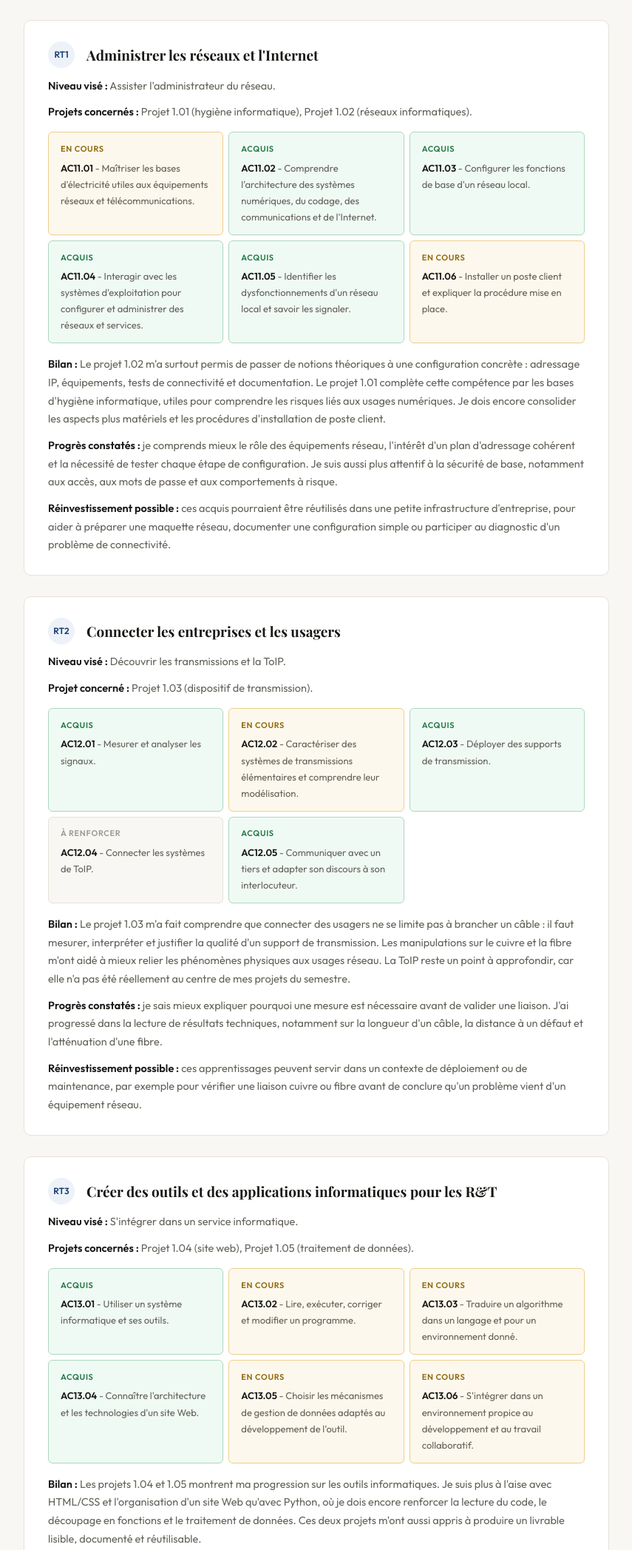
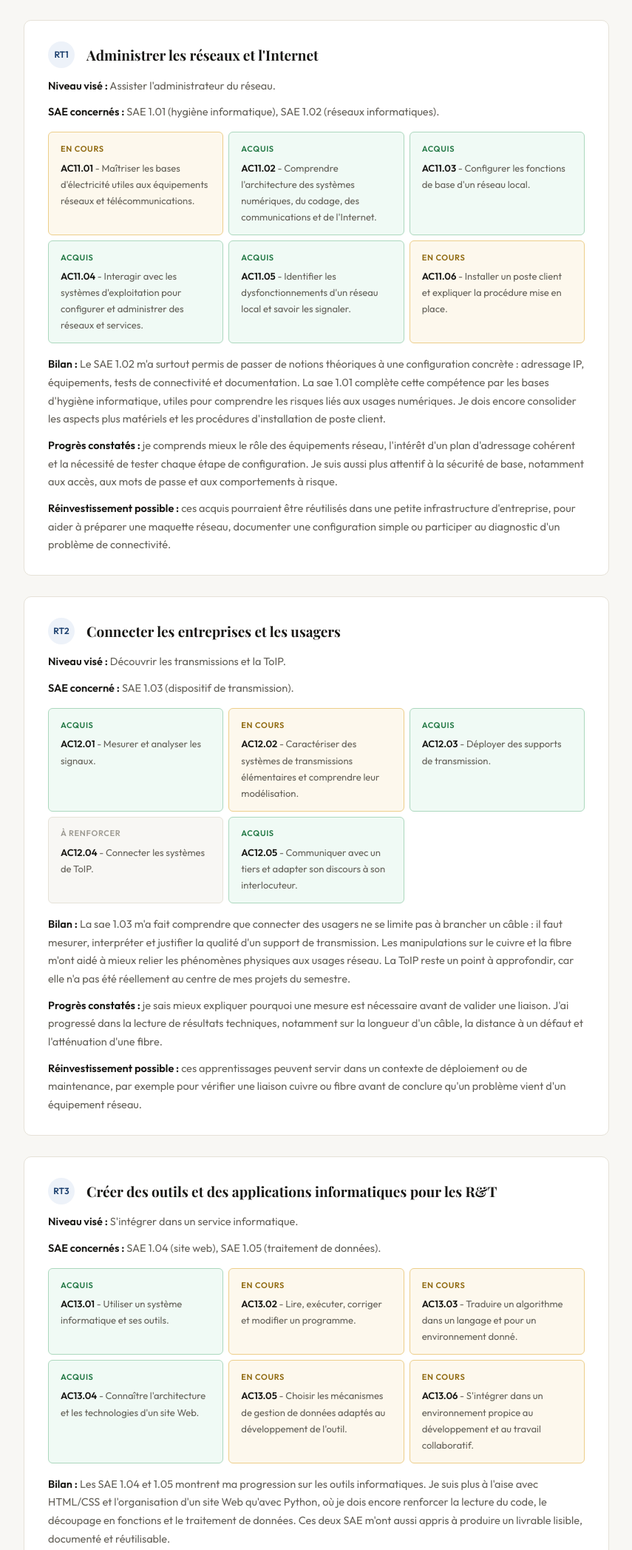
Before and after one commit to Shuyark/Portfolio, a plain HTML site: page site/bilan.html in a window 1280 px wide. Shown: the part 240-2335 px from the top of the page at 74% size, without its empty margins (212-1067 px from the left). Drawn offline with nearby package versions, Linux system fonts and the light colour scheme; a web font is replaced by a local one.

Commit message:
Update portfolio content

```diff
--- a/site/bilan.html
+++ b/site/bilan.html
@@ -36,7 +36,7 @@
           <h2>Administrer les réseaux et l'Internet</h2>
         </div>
         <p><strong>Niveau visé :</strong> Assister l'administrateur du réseau.</p>
-        <p><strong>Projets concernés :</strong> Projet 1.01 (hygiène informatique), Projet 1.02 (réseaux informatiques).</p>
+        <p><strong>SAE concernés :</strong> SAE 1.01 (hygiène informatique), SAE 1.02 (réseaux informatiques).</p>
         <div class="ac-grid">
           <div class="ac-card ac-card--progress">
             <span class="ac-status">En cours</span>
@@ -63,7 +63,7 @@
             <p><strong>AC11.06</strong> - Installer un poste client et expliquer la procédure mise en place.</p>
           </div>
         </div>
-        <p style="margin-top:1rem;"><strong>Bilan :</strong> Le projet 1.02 m'a surtout permis de passer de notions théoriques à une configuration concrète : adressage IP, équipements, tests de connectivité et documentation. Le projet 1.01 complète cette compétence par les bases d'hygiène informatique, utiles pour comprendre les risques liés aux usages numériques. Je dois encore consolider les aspects plus matériels et les procédures d'installation de poste client.</p>
+        <p style="margin-top:1rem;"><strong>Bilan :</strong> Le SAE 1.02 m'a surtout permis de passer de notions théoriques à une configuration concrète : adressage IP, équipements, tests de connectivité et documentation. La sae 1.01 complète cette compétence par les bases d'hygiène informatique, utiles pour comprendre les risques liés aux usages numériques. Je dois encore consolider les aspects plus matériels et les procédures d'installation de poste client.</p>
         <p><strong>Progrès constatés :</strong> je comprends mieux le rôle des équipements réseau, l'intérêt d'un plan d'adressage cohérent et la nécessité de tester chaque étape de configuration. Je suis aussi plus attentif à la sécurité de base, notamment aux accès, aux mots de passe et aux comportements à risque.</p>
         <p><strong>Réinvestissement possible :</strong> ces acquis pourraient être réutilisés dans une petite infrastructure d'entreprise, pour aider à préparer une maquette réseau, documenter une configuration simple ou participer au diagnostic d'un problème de connectivité.</p>
       </section>
@@ -74,7 +74,7 @@
           <h2>Connecter les entreprises et les usagers</h2>
         </div>
         <p><strong>Niveau visé :</strong> Découvrir les transmissions et la ToIP.</p>
-        <p><strong>Projet concerné :</strong> Projet 1.03 (dispositif de transmission).</p>
+        <p><strong>SAE concerné :</strong> SAE 1.03 (dispositif de transmission).</p>
         <div class="ac-grid">
           <div class="ac-card ac-card--ok">
             <span class="ac-status">Acquis</span>
@@ -97,7 +97,7 @@
             <p><strong>AC12.05</strong> - Communiquer avec un tiers et adapter son discours à son interlocuteur.</p>
           </div>
         </div>
-        <p style="margin-top:1rem;"><strong>Bilan :</strong> Le projet 1.03 m'a fait comprendre que connecter des usagers ne se limite pas à brancher un câble : il faut mesurer, interpréter et justifier la qualité d'un support de transmission. Les manipulations sur le cuivre et la fibre m'ont aidé à mieux relier les phénomènes physiques aux usages réseau. La ToIP reste un point à approfondir, car elle n'a pas été réellement au centre de mes projets du semestre.</p>
+        <p style="margin-top:1rem;"><strong>Bilan :</strong> La sae 1.03 m'a fait comprendre que connecter des usagers ne se limite pas à brancher un câble : il faut mesurer, interpréter et justifier la qualité d'un support de transmission. Les manipulations sur le cuivre et la fibre m'ont aidé à mieux relier les phénomènes physiques aux usages réseau. La ToIP reste un point à approfondir, car elle n'a pas été réellement au centre de mes projets du semestre.</p>
         <p><strong>Progrès constatés :</strong> je sais mieux expliquer pourquoi une mesure est nécessaire avant de valider une liaison. J'ai progressé dans la lecture de résultats techniques, notamment sur la longueur d'un câble, la distance à un défaut et l'atténuation d'une fibre.</p>
         <p><strong>Réinvestissement possible :</strong> ces apprentissages peuvent servir dans un contexte de déploiement ou de maintenance, par exemple pour vérifier une liaison cuivre ou fibre avant de conclure qu'un problème vient d'un équipement réseau.</p>
       </section>
@@ -108,7 +108,7 @@
           <h2>Créer des outils et des applications informatiques pour les R&T</h2>
         </div>
         <p><strong>Niveau visé :</strong> S'intégrer dans un service informatique.</p>
-        <p><strong>Projets concernés :</strong> Projet 1.04 (site web), Projet 1.05 (traitement de données).</p>
+        <p><strong>SAE concernés :</strong> SAE 1.04 (site web), SAE 1.05 (traitement de données).</p>
         <div class="ac-grid">
           <div class="ac-card ac-card--ok">
             <span class="ac-status">Acquis</span>
@@ -135,7 +135,7 @@
             <p><strong>AC13.06</strong> - S'intégrer dans un environnement propice au développement et au travail collaboratif.</p>
           </div>
         </div>
-        <p style="margin-top:1rem;"><strong>Bilan :</strong> Les projets 1.04 et 1.05 montrent ma progression sur les outils informatiques. Je suis plus à l'aise avec HTML/CSS et l'organisation d'un site Web qu'avec Python, où je dois encore renforcer la lecture du code, le découpage en fonctions et le traitement de données. Ces deux projets m'ont aussi appris à produire un livrable lisible, documenté et réutilisable.</p>
+        <p style="margin-top:1rem;"><strong>Bilan :</strong> Les SAE 1.04 et 1.05 montrent ma progression sur les outils informatiques. Je suis plus à l'aise avec HTML/CSS et l'organisation d'un site Web qu'avec Python, où je dois encore renforcer la lecture du code, le découpage en fonctions et le traitement de données. Ces deux SAE m'ont aussi appris à produire un livrable lisible, documenté et réutilisable.</p>
         <p><strong>Progrès constatés :</strong> j'ai gagné en autonomie dans l'utilisation d'outils de développement, dans la structuration d'un site et dans la transformation de données brutes en résultat exploitable. J'ai aussi compris l'importance de commenter et d'organiser mon code pour le rendre plus compréhensible.</p>
         <p><strong>Réinvestissement possible :</strong> ces compétences pourront être utiles pour créer des pages de documentation, automatiser un petit traitement de données réseau ou produire un outil simple destiné à faciliter une tâche technique.</p>
       </section>
```
Also changed, not shown: site/sae.html (+5 -5 lines).
